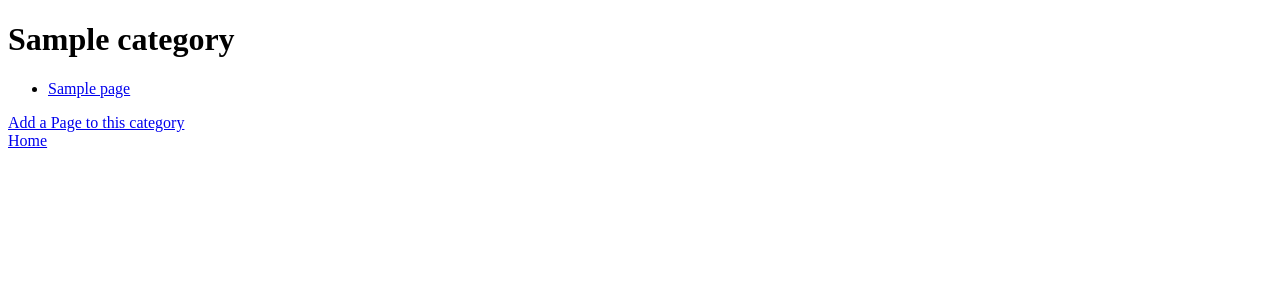
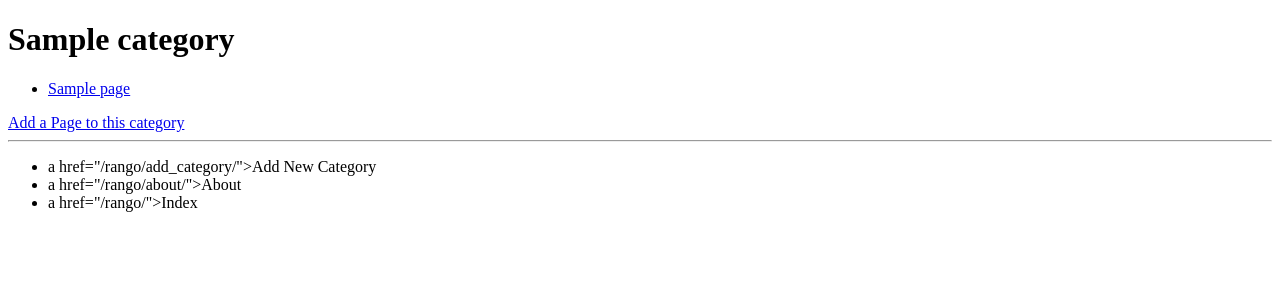
Before and after one commit to LewisDyer/tango_with_django_project, a Django app: a page that uses templates/rango/category.html in a window 1280 px wide. Shown: the top 300 px of the page. Run offline with Django 3.2, Linux system fonts and the light colour scheme; tables that the repository leaves empty hold one stand-in row (values such as "Sample post").

Commit message:
Completed up to and including 8.3: Template Inheritance (apart from exercises)

```diff
--- /dev/null
+++ b/templates/rango/base.html
@@ -0,0 +1,27 @@
+<!DOCTYPE html>
+{% load staticfiles %}
+
+<html>
+	<head>
+		<title>
+			Rango -
+			{% block title_block %}
+				How to Tango with Django!
+			{% endblock %}
+		</title>
+	</head>
+	<body>
+		<div>
+			{% block body_block %}
+			{% endblock %}
+		</div>
+		<hr />
+		<div>
+			<ul>
+				<li>a href="{% url 'add_category' %}">Add New Category</a></li>
+				<li>a href="{% url 'about' %}">About</a></li>
+				<li>a href="{% url 'index' %}">Index</a></li>
+			</ul>
+		</div>
+	</body>
+</html>
--- a/templates/rango/category.html
+++ b/templates/rango/category.html
@@ -1,10 +1,11 @@
-<!DOCTYPE html>
-<html>
-<head>
-	<title>Rango</title>
-</head>
-<body>
-	<div>
+{% extends 'rango/base.html' %}
+{% load staticfiles %}
+
+{% block title_block %}
+	{{ category.name }}
+{% endblock %}
+
+{% block body_block %}
 	{% if category %}
 		<h1>{{ category.name }}</h1>
 		{% if pages %}
@@ -16,14 +17,8 @@
 		{% else %}
 			<strong>No pages currently in category.</strong>
 		{% endif %}
-		<a href="/rango/category/{{ category.slug }}/add_page">Add a Page to this category</a><br/>
+		<a href="{% url 'add_page' category.slug %}">Add a Page to this category</a><br/>
 	{% else %}
 		The specified category does not exist!
 	{% endif %}
-	</div>
-
-	<div>
-	<a href="/rango/">Home</a>
-	</div>
-</body>
-</html>
+{% endblock %}
```
